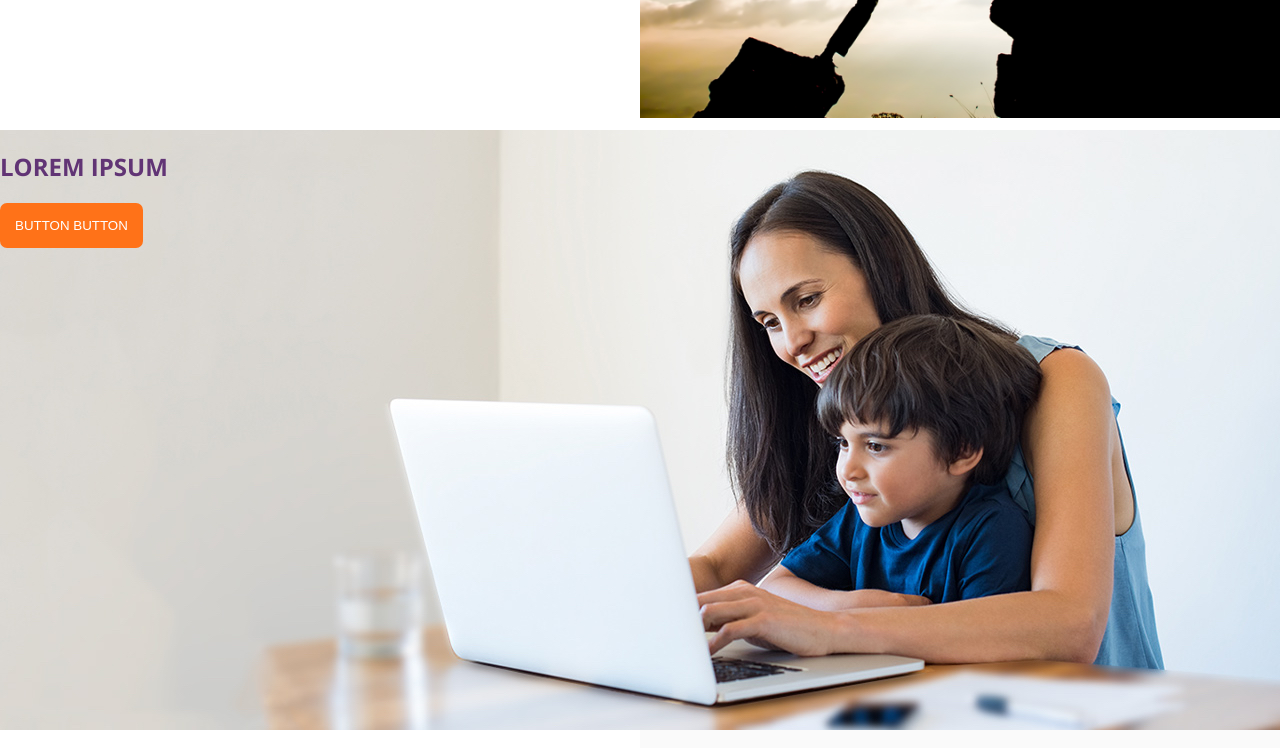
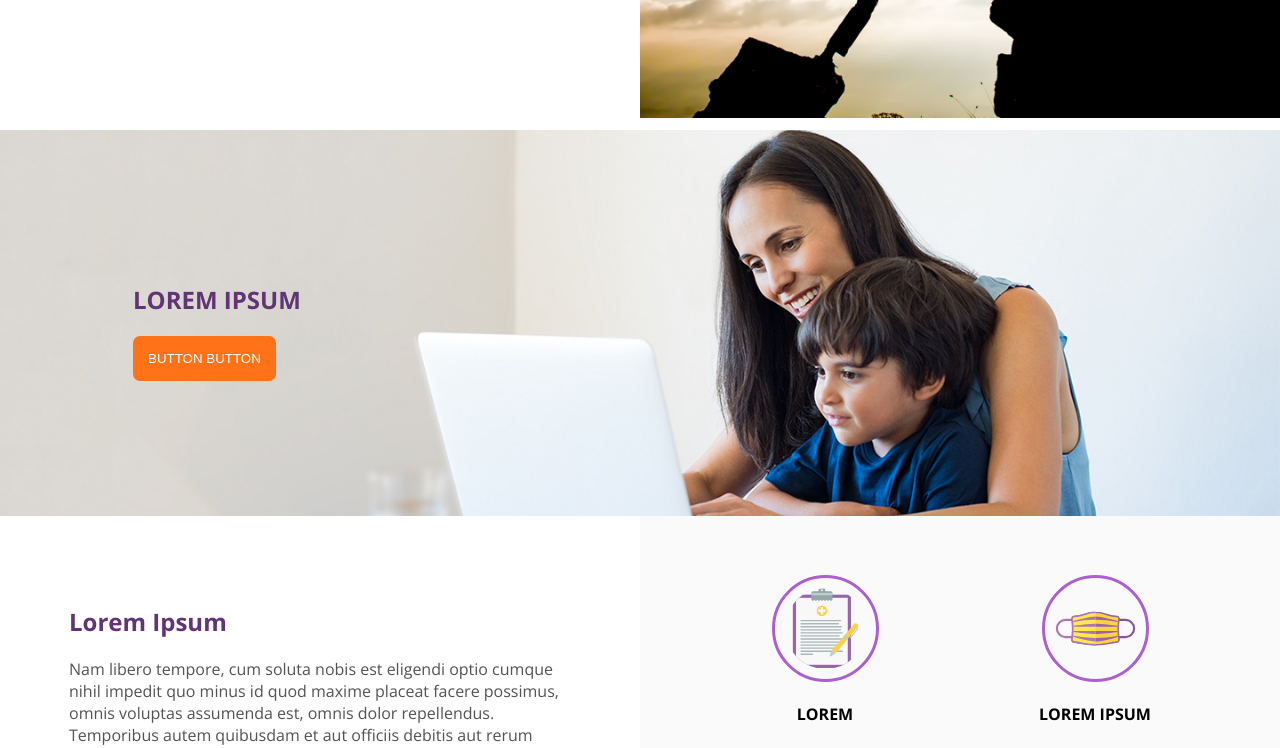
Before and after one commit to alliecaton/rg-test, a React (Create React App) app: page / in a window 1280 px wide. Shown: the part 1100-1848 px from the top of the page. Built offline with nearby package versions, Linux system fonts and the light colour scheme.

Commit message:
min height on first body image

```diff
--- a/src/App.css
+++ b/src/App.css
@@ -14,13 +14,14 @@ p {
 
 body {
 	font-family: 'Open Sans', sans-serif;
+	margin-bottom: 80px;
 }
 
 /* container class styles */
 
 .body-wrapper {
 	display: grid;
-	grid-auto-flow: row;
+	grid-auto-rows: auto;
 }
 
 .first-body {
@@ -113,11 +114,11 @@ body {
 	grid-template-columns: repeat(auto-fit, minmax(500px, 1fr));
 }
 
-.one-column-grid {
+/* .one-column-grid {
 	height: 600px;
 	display: grid;
-	grid-template-columns: repeat(auto-fit, minmax(300px, 1fr));
-}
+	grid-template-columns: repeat(auto-fit, minmax(300px, 1fr)); */
+/* } */
 
 /* component specific grids */
 
@@ -135,7 +136,9 @@ body {
 
 .component-image {
 	width: 100%;
-	height: auto;
+	/* height: auto; */
+	min-height: 440px;
+	object-fit: cover;
 }
 
 .component-text {
@@ -218,3 +221,7 @@ body {
 .slider-container {
 	margin: 10%;
 }
+
+.slick-dots li button {
+	color: red;
+}
--- a/src/App.js
+++ b/src/App.js
@@ -1,4 +1,5 @@
 import './App.css'
+import React from 'react'
 import HeaderContainer from './containers/HeaderContainer'
 import FirstBody from './containers/FirstBody'
 import SecondBody from './containers/SecondBody'
@@ -17,8 +18,8 @@ function App() {
 				<ThirdBody />
 				<FourthBody />
 				<FifthBody />
-				<Footer />
 			</div>
+			<Footer />
 		</div>
 	)
 }
--- a/src/containers/SecondBody.js
+++ b/src/containers/SecondBody.js
@@ -4,7 +4,7 @@ import OrangeButton from '../components/shared-elements/OrangeButton'
 const SecondBody = () => {
 	return (
 		<div className='second-body one-column-grid'>
-			<div>
+			<div className='component-text'>
 				<h2>LOREM IPSUM</h2>
 				<OrangeButton />
 			</div>
```
